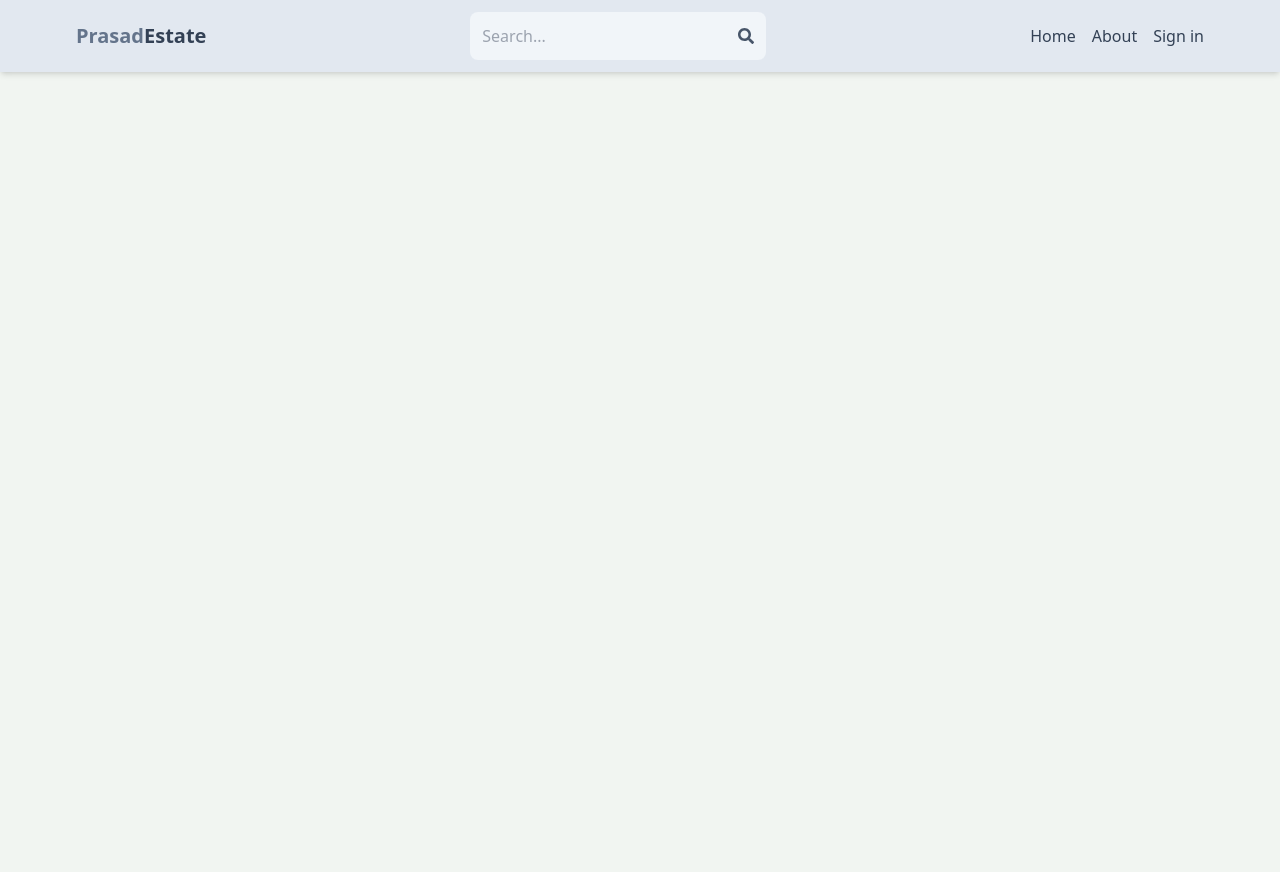
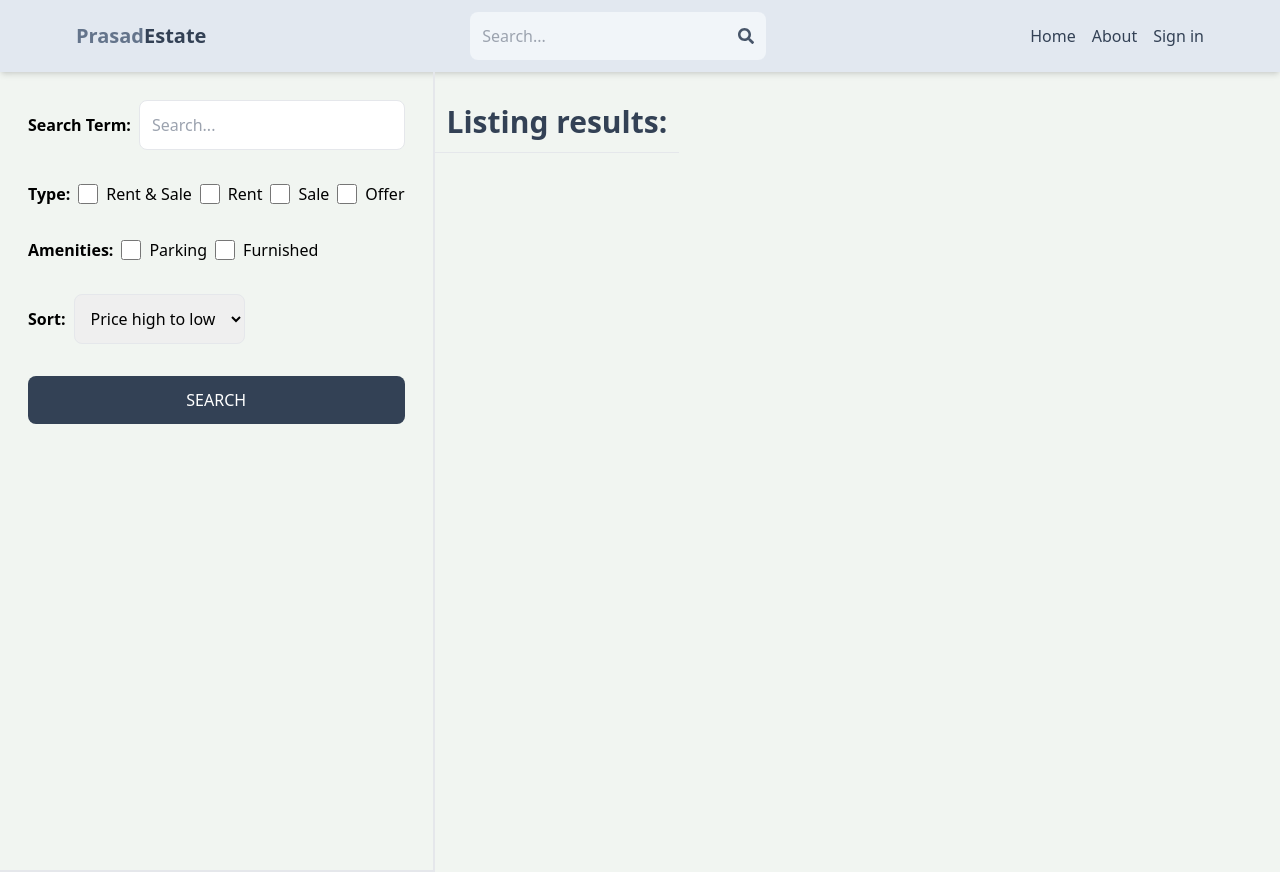
Before and after one commit to Prasad-sudrik/mern-estate, a React (Vite) app in the folder client/: page /search in a window 1280 px wide. Before the commit the page ends 800 px from the top, so only its background shows below. Built offline with nearby package versions, Linux system fonts and the light colour scheme; no server answers.

Commit message:
create search page ui

```diff
--- a/client/src/App.jsx
+++ b/client/src/App.jsx
@@ -9,6 +9,7 @@
 import CreatingListing from "./pages/CreatingListing";
 import UpdateListing from "./pages/UpdateListing";
 import Listing from "./pages/Listing";
+import Search from "./pages/Search";
 export default function App() {
   return (
     <BrowserRouter>
@@ -18,6 +19,8 @@
         <Route path="/sign-in" element={<SignIn />} />
         <Route path="/sign-up" element={<SignUp />} />
         <Route path="/about" element={<About />} />
+        <Route path="/search" element={<Search />} />
+
         <Route path="/listing/:listingId" element={<Listing />} />
         <Route element={<PrivateRoute />}>
           <Route path="/profile" element={<Profile />} />
--- /dev/null
+++ b/client/src/pages/Search.jsx
@@ -0,0 +1,69 @@
+export default function Search() {
+  return (
+    <div className="flex flex-col md:flex-row">
+      <div className="p-7 border-b-2 md:border-r-2 md:min-h-screen">
+        <form className="flex flex-col gap-8">
+          <div className="flex items-center gap-2">
+            <label className="whitespace-nowrap font-semibold">
+              Search Term:
+            </label>
+            <input
+              type="text"
+              name=""
+              id="searchTerm"
+              placeholder="Search..."
+              className="border rounded-lg p-3 w-full"
+            />
+          </div>
+          <div className="flex gap-2 flex-wrap items-center">
+            <label className="font-semibold">Type:</label>
+            <div className="flex gap-2">
+              <input type="checkbox" name="" id="all" className="w-5" />
+              <span>Rent & Sale</span>
+            </div>
+            <div className="flex gap-2">
+              <input type="checkbox" name="" id="rent" className="w-5" />
+              <span>Rent</span>
+            </div>
+            <div className="flex gap-2">
+              <input type="checkbox" name="" id="sale" className="w-5" />
+              <span>Sale</span>
+            </div>
+            <div className="flex gap-2">
+              <input type="checkbox" name="" id="offer" className="w-5" />
+              <span>Offer</span>
+            </div>
+          </div>
+          <div className="flex gap-2 flex-wrap items-center">
+            <label className="font-semibold">Amenities:</label>
+            <div className="flex gap-2">
+              <input type="checkbox" name="" id="parking" className="w-5" />
+              <span>Parking</span>
+            </div>
+            <div className="flex gap-2">
+              <input type="checkbox" name="" id="furnished" className="w-5" />
+              <span>Furnished</span>
+            </div>
+          </div>
+          <div className="flex items-center gap-2">
+            <label className="font-semibold">Sort:</label>
+            <select className="border rounded-lg p-3" id="sort_order">
+              <option>Price high to low</option>
+              <option>Price low to high</option>
+              <option>Latest</option>
+              <option>Oldest</option>
+            </select>
+          </div>
+          <button className="bg-slate-700 text-white rounded-lg p-3 uppercase hover:opacity-95">
+            Search
+          </button>
+        </form>
+      </div>
+      <div className="">
+        <h1 className="text-3xl font-semibold border-b p-3 text-slate-700 mt-5">
+          Listing results:
+        </h1>
+      </div>
+    </div>
+  );
+}
```
